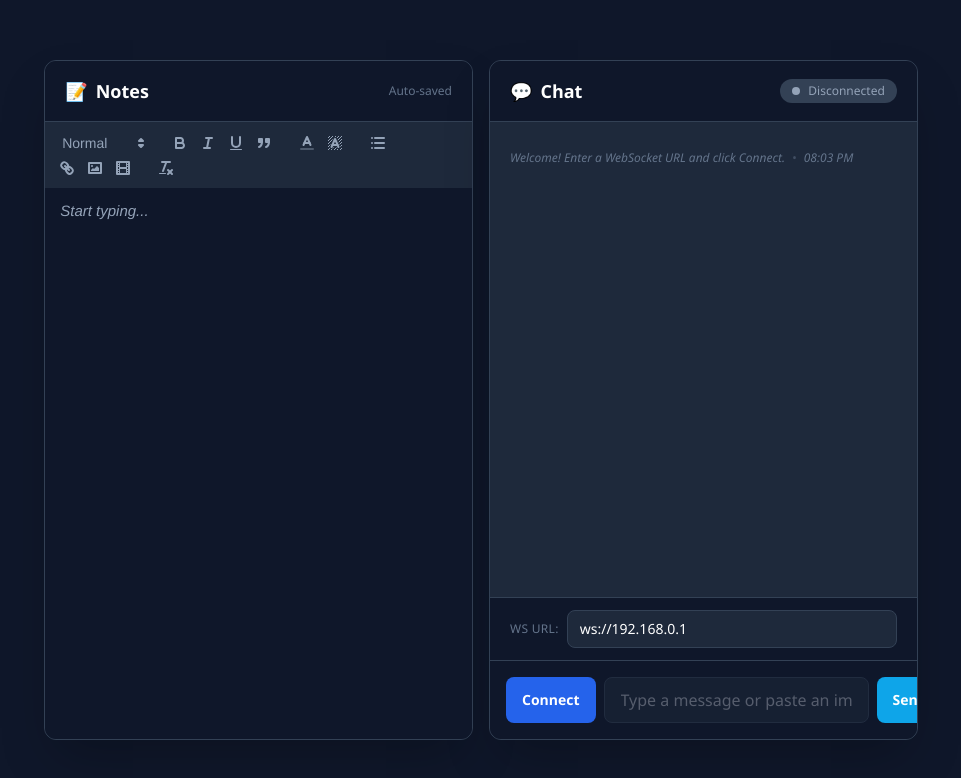
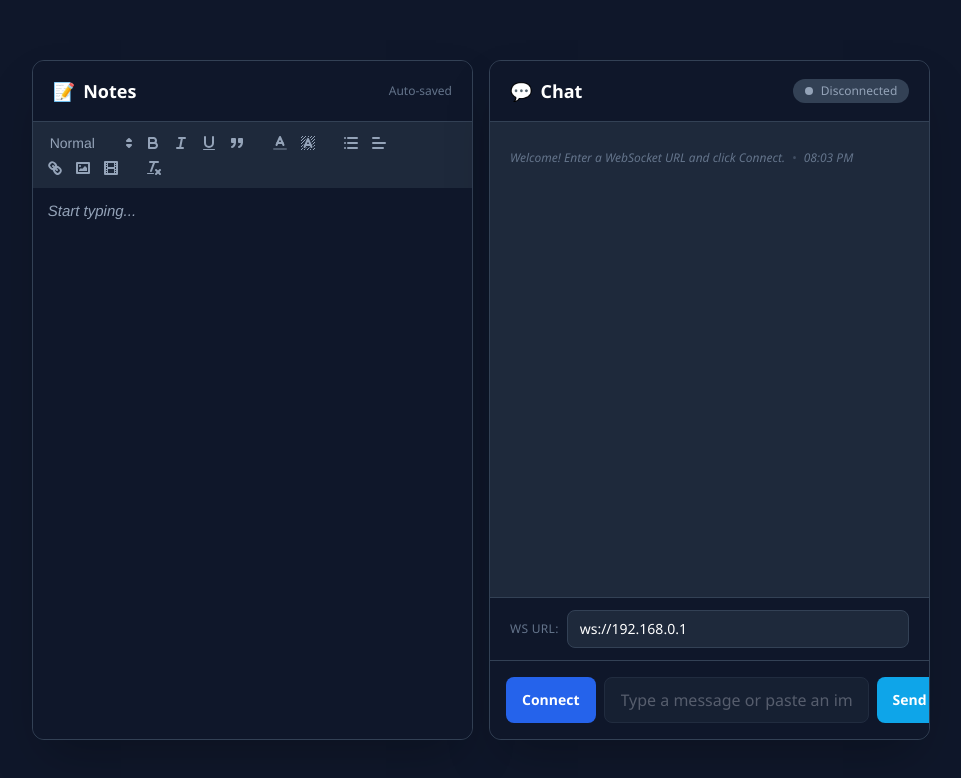
Before and after one commit to JeroenAdam/simple-websocket-app, a website: page index.html in a window 1280 px wide. Shown: the whole page, without its empty margins (159-1120 px from the left). Drawn offline with nearby package versions, Linux system fonts and the light colour scheme.

Commit message:
Quill editor polishing

```diff
--- a/index.html
+++ b/index.html
@@ -61,7 +61,7 @@
 <body class="bg-slate-900 text-slate-200 min-h-screen flex items-center justify-center font-sans p-4">
 
   <!-- Split Pane Container -->
-  <div class="w-[70%] h-[85vh] grid grid-cols-1 lg:grid-cols-2 gap-4">
+  <div class="w-[72%] h-[85vh] grid grid-cols-1 lg:grid-cols-2 gap-4">
 
     <!-- Notes Pane (Now Left) -->
     <div class="bg-slate-800 rounded-xl shadow-2xl overflow-hidden flex flex-col border border-slate-700">
@@ -137,10 +137,9 @@
     placeholder: 'Start typing...',
     modules: {
       toolbar: [
-        [{ 'header': [1, 2, 3, false] }],
-        ['bold', 'italic', 'underline', 'blockquote'],
+        [{ 'header': [1, 2, 3, false] }, 'bold', 'italic', 'underline', 'blockquote'],
         [{ 'color': [] }, { 'background': [] }],
-        [{ 'list': 'bullet' }],
+        [{ 'list': 'bullet' }, { 'align': [] }],
         ['link', 'image', 'video'],
         ['clean']
       ]
```
